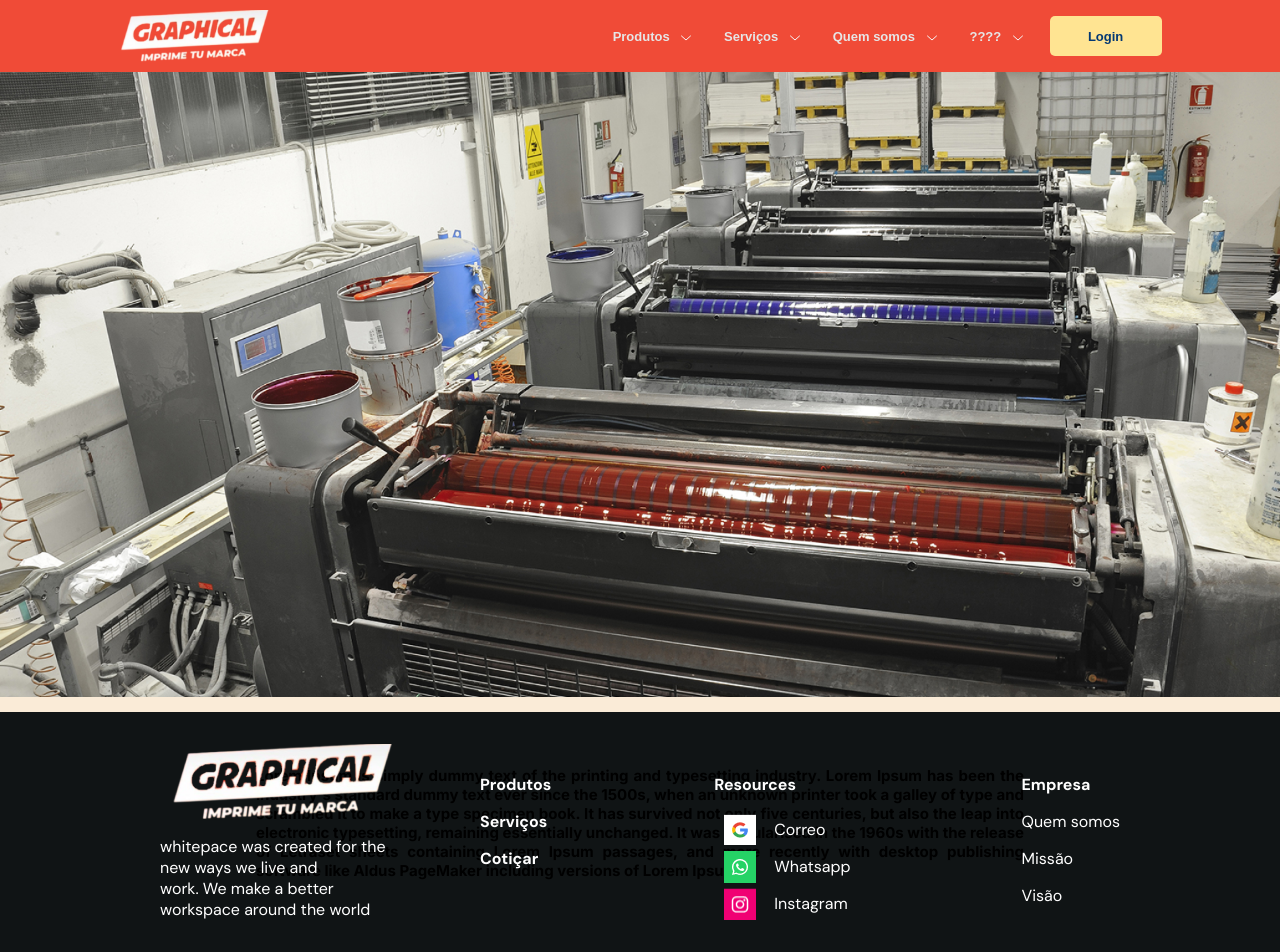
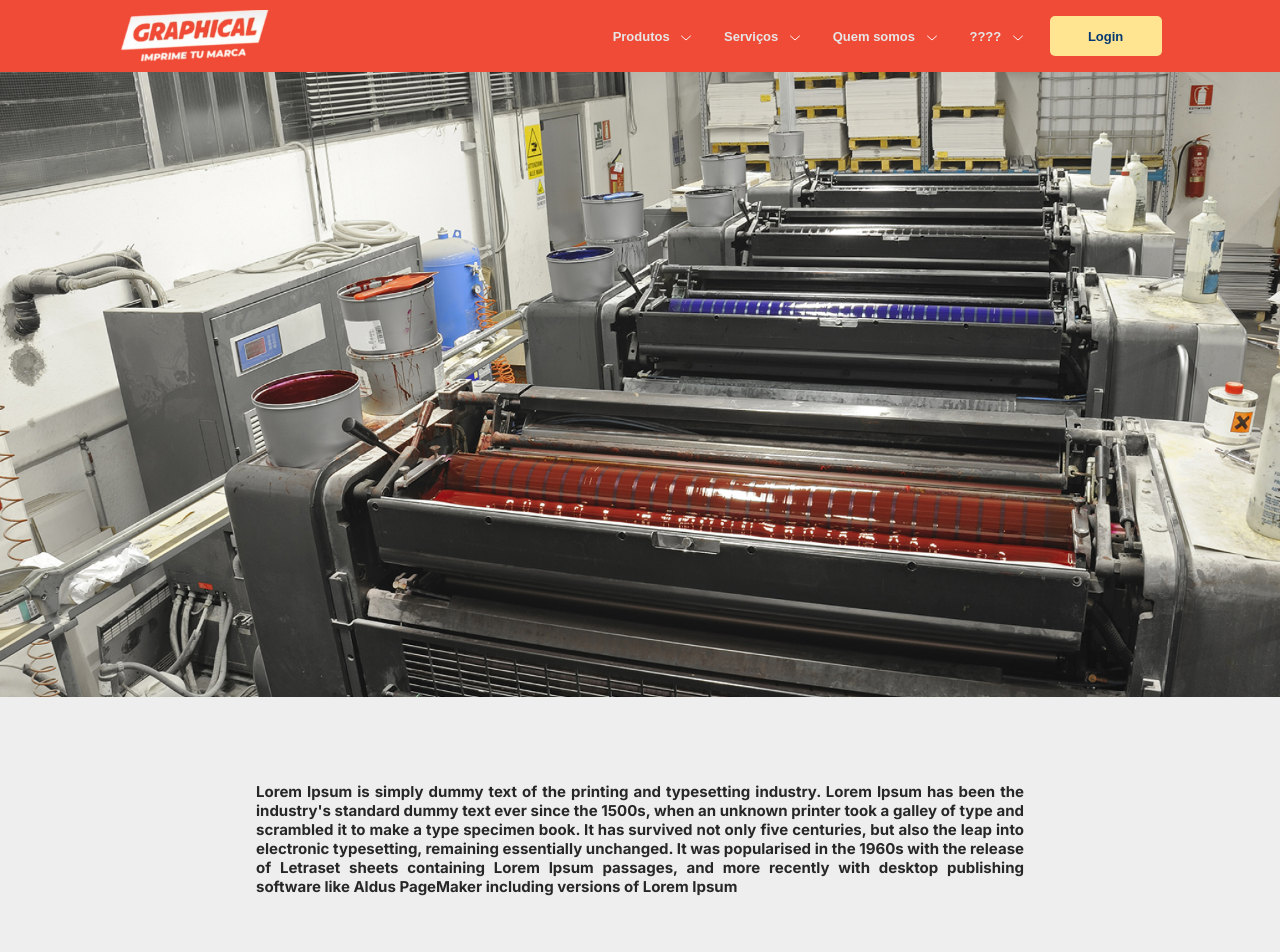
Before and after one commit to joseCarlosAndrade/graphical-services-website, a React (Create React App) app: page / in a window 1280 px wide. Shown: the top 952 px of the page. Built offline with nearby package versions, Linux system fonts and the light colour scheme.

Commit message:
homepage finished

```diff
--- a/src/components/Footer/Footer.tsx
+++ b/src/components/Footer/Footer.tsx
@@ -5,6 +5,7 @@ import { google, instagram, whatsapp, mainLogo } from '../../assets';
 function Footer() {
     return (
         <>
+
             <footer>
                 <div className="footer--logo-left">
                     <img src={mainLogo} alt="Logo preto e branco" />
--- a/src/components/Footer/footer.css
+++ b/src/components/Footer/footer.css
@@ -1,4 +1,6 @@
 footer {
+
+    margin-top: auto;
     display: flex;
     flex-direction: row;
     background-color: var(--footer-color);
@@ -7,6 +9,7 @@ footer {
     align-items: center;
     justify-content: space-between;
     color: white;
+
 }
 
 .footer--contents {
@@ -15,6 +18,7 @@ footer {
     flex-direction: row;
     justify-content: space-between;
     align-items: start;
+
 }
 
 .footer--logo-left {
@@ -28,6 +32,7 @@ footer {
 
 .footer--produtos-item {
     margin-bottom: 5px;
+    cursor: pointer;
 }
 
 .footer--resources-bold {
@@ -41,15 +46,18 @@ footer {
 }
 
 .footer--resources-text {
+    cursor: pointer;
     margin: 8px;
 }
 
 .footer--resources-icon {
+    cursor: pointer;
     width: 32px;
     height: 32px;
     margin: 0px 10px;
 }
 
 .footer--empresa-bold {
+    cursor: pointer;
     font-weight: bold;
 }
--- a/src/components/SectionHomepage/sectionhomepage.css
+++ b/src/components/SectionHomepage/sectionhomepage.css
@@ -1,7 +1,6 @@
 section {
     width: 100%;
-    height: 80vh;
-    background-color: antiquewhite;
+
 }
 
 .homepage--slide-image {
@@ -9,11 +8,13 @@ section {
 }
 
 .homepage--text {
-    padding-top: 3rem;
+    padding: 4rem 0;
+
     width: 60%;
     text-align: justify;
     margin: 1rem auto;
     font-family: var(--section-font);
+    color: rgb(39, 39, 39);
     font-weight: bold;
     font-size: 15px;
 }
--- a/src/index.css
+++ b/src/index.css
@@ -10,6 +10,8 @@ body {
   -moz-osx-font-smoothing: grayscale;
   font-family: var(--main-font);
   overflow-x: hidden;
+  background-color: rgb(238, 238, 238);
+
 }
 
 code {
```
